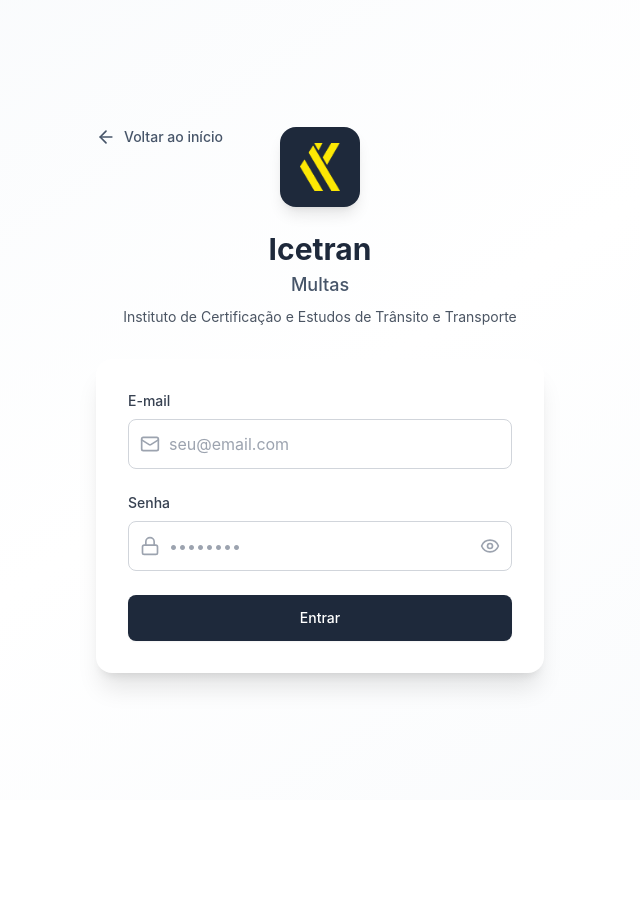
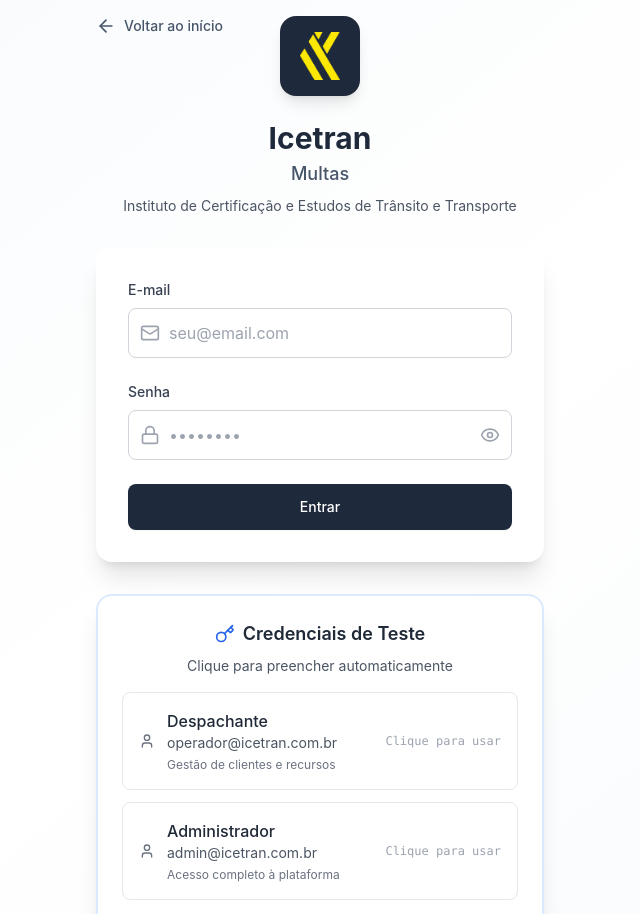
Before and after one commit to DiegoFilippin/sistema-multas-automatizadas, a React (Vite) app: page /login in a window 1280 px wide. Shown: the top 914 px of the page, without its empty margins (320-960 px from the left). Before the commit the page ends 800 px from the top, so only its background shows below. Built offline with nearby package versions, Linux system fonts and the light colour scheme; no server answers; the database is empty.

Commit message:
fix: corrigir URL do datawash em produção

```diff
--- a/src/pages/Login.tsx
+++ b/src/pages/Login.tsx
@@ -1,6 +1,6 @@
 import { useState, useEffect } from 'react';
 import { useNavigate, Link } from 'react-router-dom';
-import { Shield, Mail, Lock, Eye, EyeOff, Loader2, ArrowLeft } from 'lucide-react';
+import { Shield, Mail, Lock, Eye, EyeOff, Loader2, ArrowLeft, User, Key } from 'lucide-react';
 import { useAuthStore } from '@/stores/authStore';
 import { cn } from '@/lib/utils';
 import { toast } from 'sonner';
@@ -58,23 +58,26 @@ export default function Login() {
     }
   };
 
-  const demoAccounts = [
-    {
-      type: 'Administrador Master',
-      email: 'master@multastrae.com',
-      description: 'Acesso completo à plataforma'
-    },
+  const testCredentials = [
     {
       type: 'Despachante',
-      email: 'despachante@exemplo.com',
+      email: 'operador@icetran.com.br',
+      password: 'User@123',
       description: 'Gestão de clientes e recursos'
     },
     {
-      type: 'Cliente',
-      email: 'cliente@exemplo.com',
-      description: 'Visualização de multas e recursos'
+      type: 'Administrador',
+      email: 'admin@icetran.com.br',
+      password: 'Admin@123',
+      description: 'Acesso completo à plataforma'
     }
   ];
+
+  const fillCredentials = (email: string, password: string) => {
+    setEmail(email);
+    setPassword(password);
+    toast.success('Credenciais preenchidas automaticamente!');
+  };
 
   return (
     <div className="min-h-screen bg-gradient-to-br from-slate-50 via-white to-slate-50 flex items-center justify-center p-4">
@@ -185,7 +188,55 @@ export default function Login() {
           </form>
         </div>
 
-        {/* Demo Accounts */}
+        {/* Credenciais de Teste */}
+        <div className="bg-white rounded-2xl shadow-xl p-6 border-2 border-blue-100">
+          <div className="text-center mb-4">
+            <div className="flex items-center justify-center mb-2">
+              <Key className="w-5 h-5 text-blue-600 mr-2" />
+              <h3 className="text-lg font-semibold text-gray-800">Credenciais de Teste</h3>
+            </div>
+            <p className="text-sm text-gray-600">Clique para preencher automaticamente</p>
+          </div>
+
+          <div className="space-y-3">
+            {testCredentials.map((credential, index) => (
+              <div
+                key={index}
+                onClick={() => fillCredentials(credential.email, credential.password)}
+                className="p-4 border border-gray-200 rounded-lg hover:border-blue-300 hover:bg-blue-50 cursor-pointer transition-all duration-200 group"
+              >
+                <div className="flex items-center justify-between">
+                  <div className="flex items-center">
+                    <User className="w-4 h-4 text-gray-500 group-hover:text-blue-600 mr-3" />
+                    <div>
+                      <div className="font-medium text-gray-800 group-hover:text-blue-800">
+                        {credential.type}
+                      </div>
+                      <div className="text-sm text-gray-600 group-hover:text-blue-600">
+                        {credential.email}
+                      </div>
+                      <div className="text-xs text-gray-500 mt-1">
+                        {credential.description}
+                      </div>
+                    </div>
+                  </div>
+                  <div className="text-xs text-gray-400 group-hover:text-blue-500 font-mono">
+                    Clique para usar
+                  </div>
+                </div>
+              </div>
+            ))}
+          </div>
+
+          <div className="mt-4 p-3 bg-yellow-50 border border-yellow-200 rounded-lg">
+            <div className="flex items-center">
+              <Shield className="w-4 h-4 text-yellow-600 mr-2" />
+              <p className="text-xs text-yellow-800">
+                <strong>Ambiente de Demonstração:</strong> Estas credenciais são apenas para teste e demonstração da plataforma.
+              </p>
+            </div>
+          </div>
+        </div>
 
       </div>
     </div>
--- a/src/services/datawashService.ts
+++ b/src/services/datawashService.ts
@@ -21,7 +21,7 @@ interface DataWashResponse {
 }
 
 class DataWashService {
-  private baseUrl = 'http://localhost:3001/api/datawash';
+  private baseUrl = import.meta.env.VITE_API_BASE_URL ? `${import.meta.env.VITE_API_BASE_URL}/api/datawash` : 'http://localhost:3001/api/datawash';
   private isProduction = import.meta.env.PROD;
 
   async consultarCPF(cpf: string): Promise<DataWashResponse> {
```
